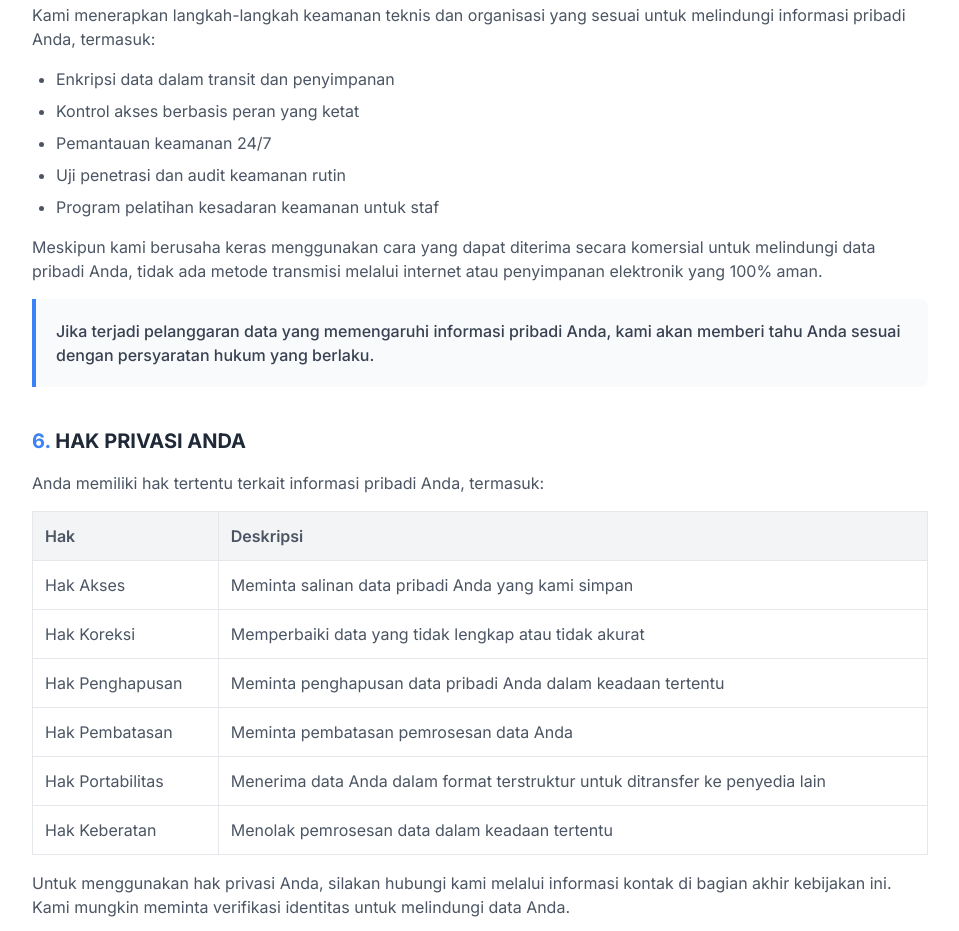
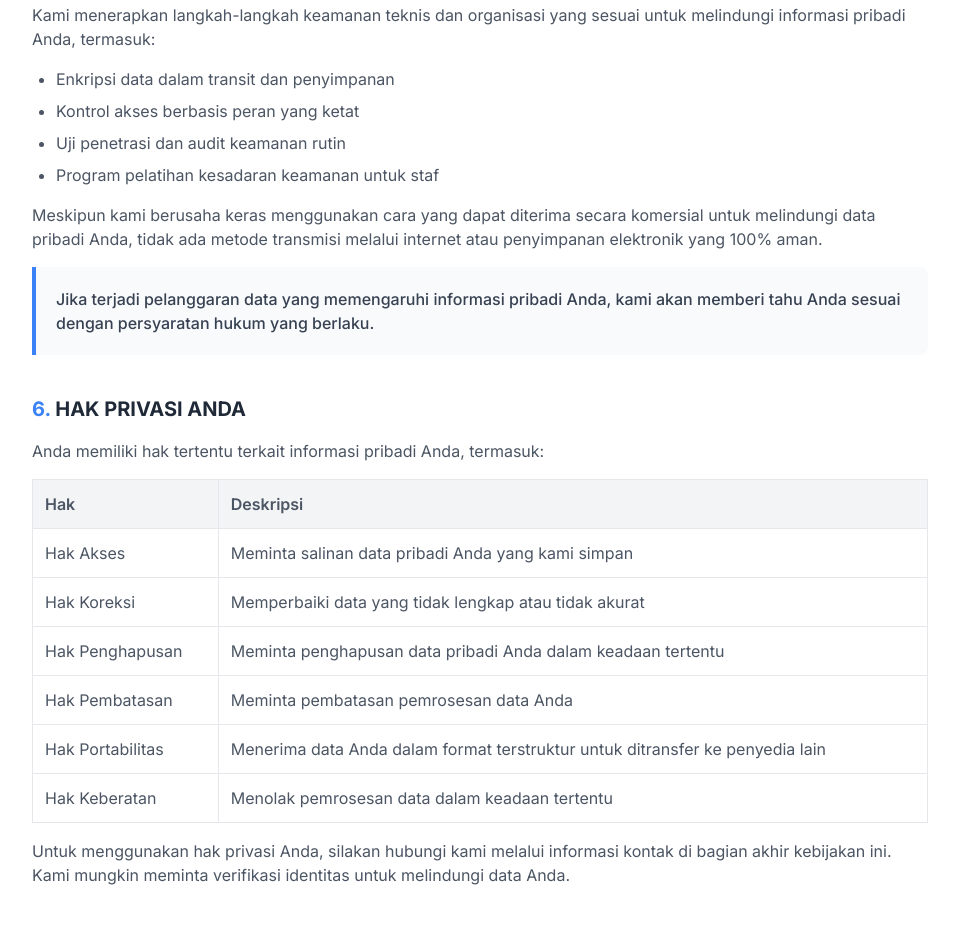
Before and after one commit to quootaflash/kebijakan-privasi, a plain HTML site: page index.html in a window 1280 px wide. Shown: the part 2155-3086 px from the top of the page, without its empty margins (160-1119 px from the left). Drawn offline with nearby package versions, Linux system fonts and the light colour scheme.

Commit message:
Update index.html

```diff
--- a/index.html
+++ b/index.html
@@ -190,7 +190,6 @@
                 <ul class="list-disc pl-6 space-y-2">
                     <li>Enkripsi data dalam transit dan penyimpanan</li>
                     <li>Kontrol akses berbasis peran yang ketat</li>
-                    <li>Pemantauan keamanan 24/7</li>
                     <li>Uji penetrasi dan audit keamanan rutin</li>
                     <li>Program pelatihan kesadaran keamanan untuk staf</li>
                 </ul>
```
